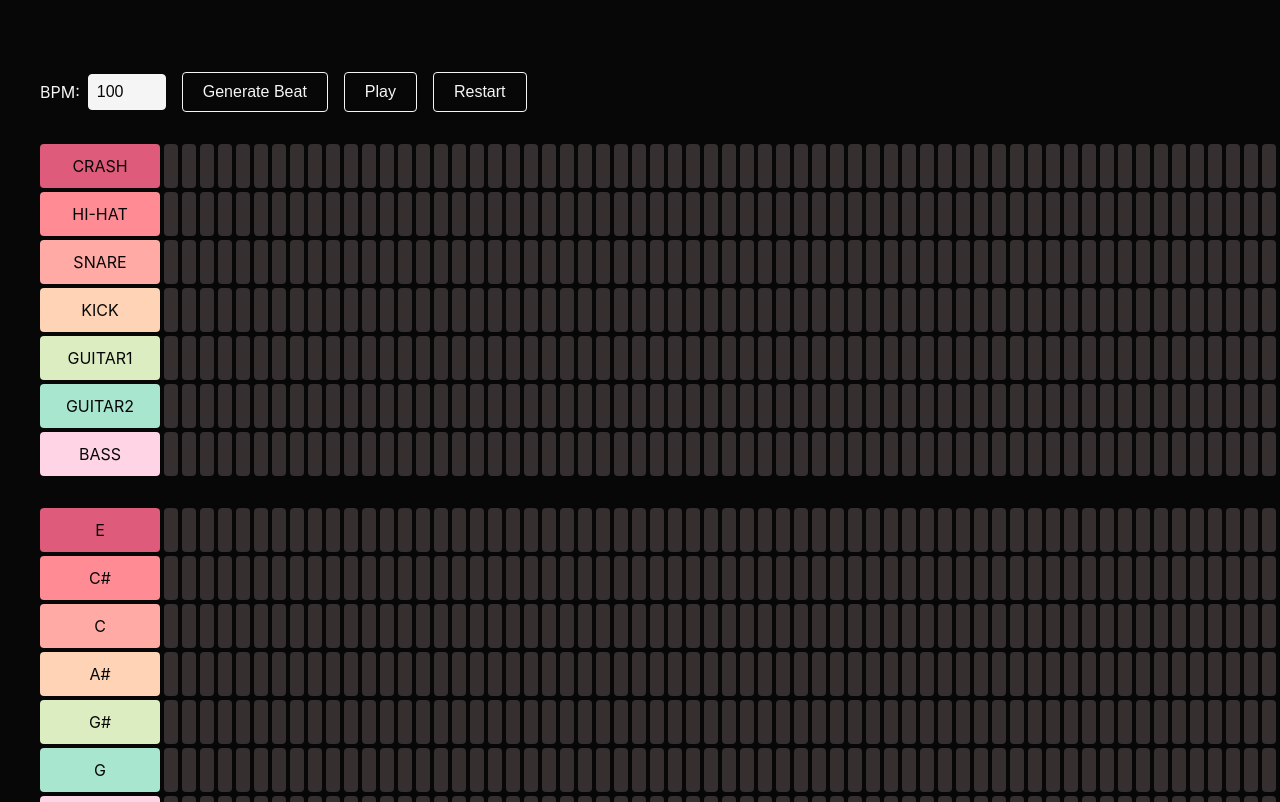
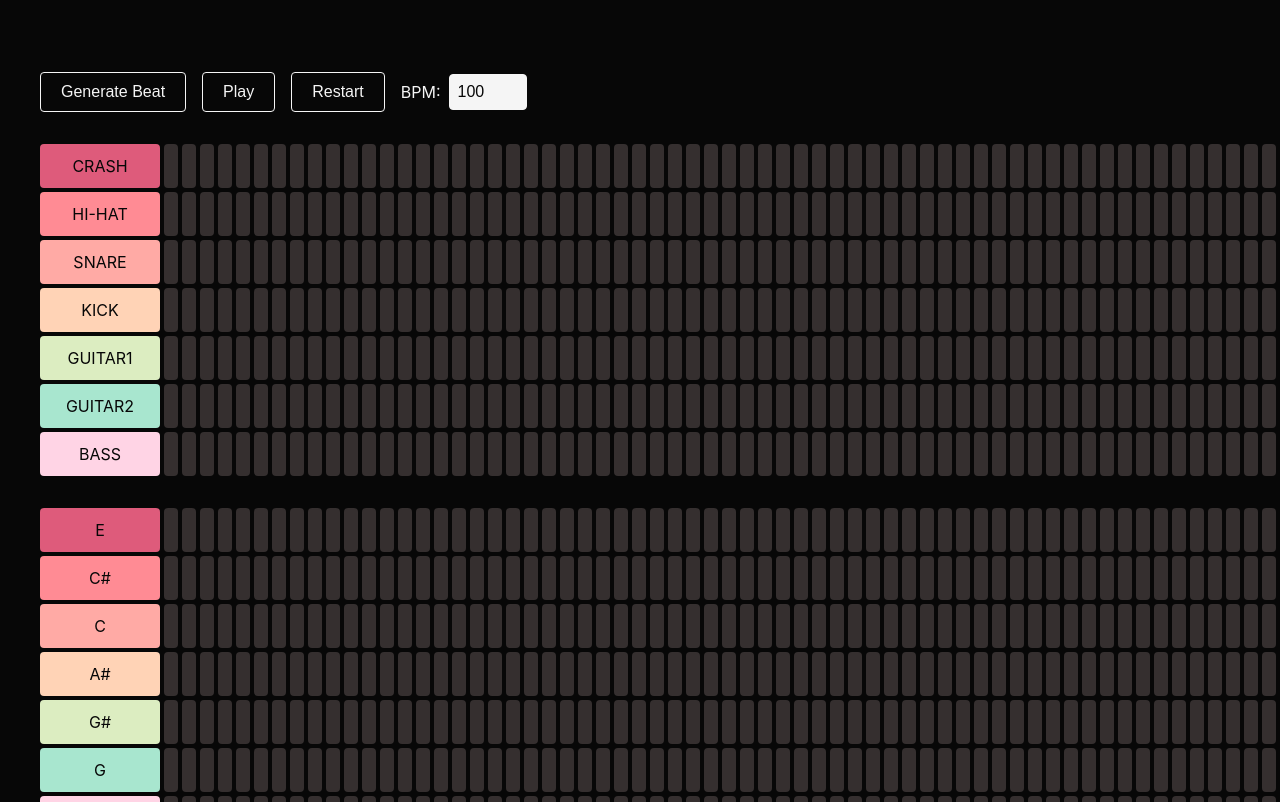
Before and after one commit to jaredami/djenterator, a React (Vite) app: page / in a window 1280 px wide. Shown: the top 802 px of the page. Built offline with nearby package versions, Linux system fonts and the light colour scheme; no server answers.

Commit message:
Place BPM input after other controls

```diff
--- a/src/components/SequenceGenerator.tsx
+++ b/src/components/SequenceGenerator.tsx
@@ -177,12 +177,6 @@ const SequenceGenerator = ({ generators, keys }: SequenceGeneratorProps) => {
   return (
     <div>
       <div className="controls-container">
-        <label className="control-label">BPM:</label>
-        <input
-          type="number"
-          value={bpm}
-          onChange={(e) => setBPM(Number(e.target.value))}
-        />
         <button onClick={generateSong}>Generate Beat</button>
         <button onClick={playPause}>{isPlaying ? 'Pause' : 'Play'}</button>
         <button
@@ -195,6 +189,12 @@ const SequenceGenerator = ({ generators, keys }: SequenceGeneratorProps) => {
         >
           Restart
         </button>
+        <label className="control-label">BPM:</label>
+        <input
+          type="number"
+          value={bpm}
+          onChange={(e) => setBPM(Number(e.target.value))}
+        />
       </div>
       {activations.map((generatorActivations, genIndex) => (
         <BeatGrid
```
